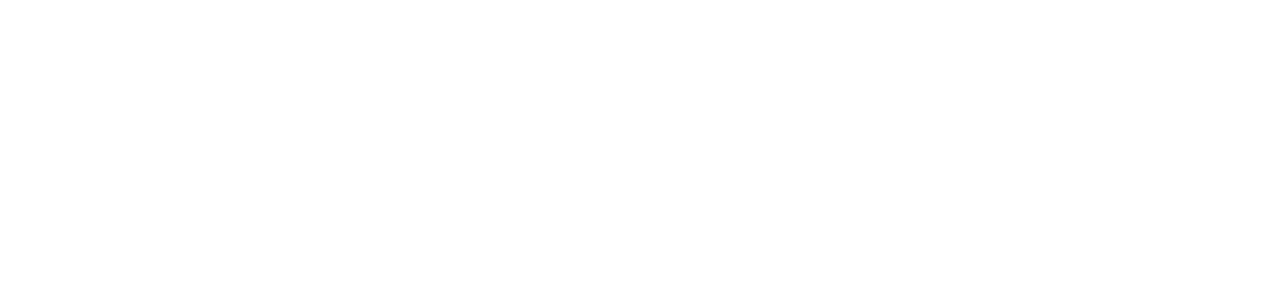
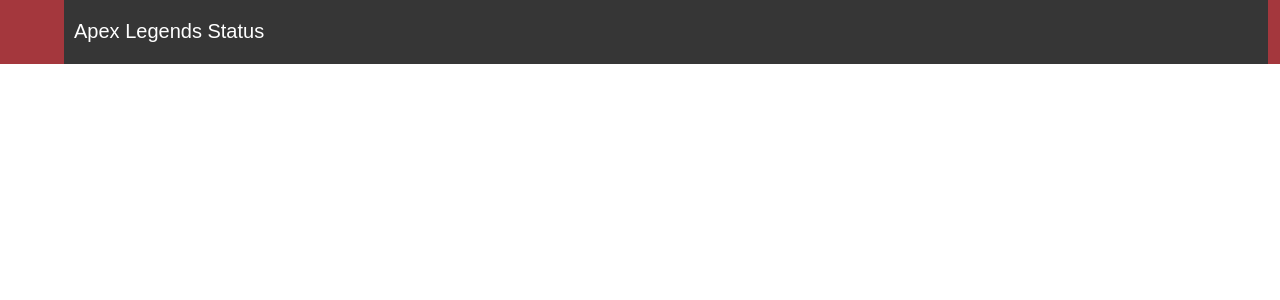
Before and after one commit to k2font/apexlegends-stats-tracker, a Next.js app in the folder frontend/: page / in a window 1280 px wide. Shown: the top 300 px of the page. Built offline with nearby package versions, Linux system fonts and the light colour scheme.

Commit message:
ヘッダーバーの追加

```diff
--- a/frontend/src/app/map-rotation/page.tsx
+++ b/frontend/src/app/map-rotation/page.tsx
@@ -1,4 +1,5 @@
 import MapInfo from './MapInfo';
+import Header from '../../components/Header';
 import './styles.css';
 
 const getMapRotation = async () => {
@@ -14,9 +15,11 @@
   const map_rotation = await getMapRotation()
 
   return (
+    <>
+      <Header />
       <section>
         <nav>
-        <div className="title">
+          <div className="map-rotation-title">
             <h1>Map Rotation</h1>
           </div>
           <div className="container">
@@ -36,6 +39,7 @@
         </nav>
         {children}
       </section>
+    </>
   )
 }
 
--- a/frontend/src/app/page.tsx
+++ b/frontend/src/app/page.tsx
@@ -1,7 +1,9 @@
+import Header from '../components/Header'
+
 export default function Home() {
   return (
     <main>
-
+      <Header />
     </main>
   )
 }
--- /dev/null
+++ b/frontend/src/components/Header.tsx
@@ -0,0 +1,17 @@
+import './styles.css';
+
+const Header = () => {
+  return (
+    <>
+      <div className="header">
+        <div className="hamburger"></div>
+        <div className="title">
+          <p>Apex Legends Status</p>
+        </div>
+        <div className="side-box"></div>
+      </div>
+    </>
+  )
+}
+
+export default Header;
--- /dev/null
+++ b/frontend/src/components/styles.css
@@ -0,0 +1,32 @@
+.header {
+  position: fixed;
+  top: 0;
+  left: 0;
+  width: 100%;
+  height: 64px;
+  background-color: #363636;
+  display: flex;
+}
+
+.hamburger {
+  border: 1px solid #A4373D;
+  width: 62px;
+  height: 62px;
+  background-color: #A4373D;
+}
+
+.title {
+  font-size: 20px;
+  color: white;
+  margin-left: 10px;
+  font-family: Arial, Helvetica, sans-serif;
+  text-align: center;
+}
+
+.side-box {
+  border: 1px solid #A4373D;
+  width: 10px;
+  height: 62px;
+  background-color: #A4373D;
+  margin-left: auto;
+}
```
Also changed, not shown: frontend/src/app/map-rotation/styles.css (+11 -2 lines), frontend/src/components/Sidebar.tsx (added). Lines whose indentation alone changed are shown as unchanged.
